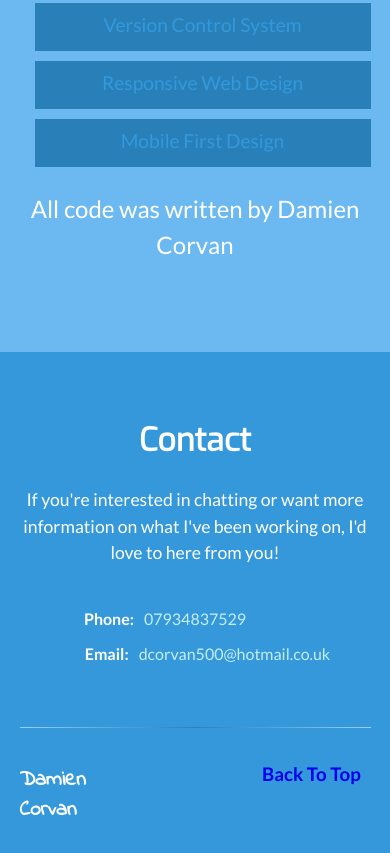
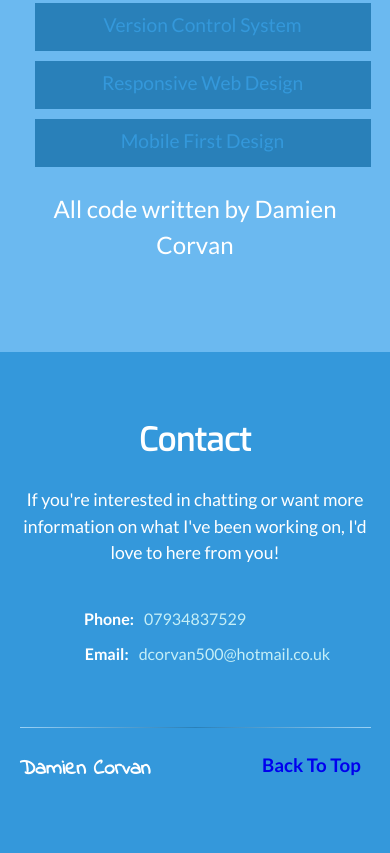
Before and after one commit to dcorvan500/Tech-Degree-Project-Two, a plain HTML site: page index.html in a window 390 px wide. Shown: the part 5133-5986 px from the top of the page. After the commit the page ends 5963 px from the top, so only its background shows below. Drawn offline with Linux system fonts and the light colour scheme.

Commit message:
responsive updates

```diff
--- a/css/main.css
+++ b/css/main.css
@@ -289,8 +289,9 @@ footer ul {
     float:left;
 	margin-left:5%;
 	text-align: left;
-	width:30%;
+
 	color:#fff;
+	margin-top: 10px;
 }
 
 .footer-text {
@@ -298,6 +299,7 @@ footer ul {
 	margin-right: 7.5%;
 	text-align: right;
 	width:50%;
+	margin-top: 10px;
 }
 
 footer ul li {
@@ -328,7 +330,7 @@ RESPONSIVE 768px
 {
 nav ul li {
 	display:inline-block;
-	padding: 0px 40px;
+	padding: 0px 35px;
 	background-color: #3498db;
 }
 
--- a/index.html
+++ b/index.html
@@ -115,7 +115,7 @@
 		         	<li>Responsive Web Design</li>
 		         	<li>Mobile First Design</li>
 				</ul>
-				<p>All code was written by Damien Corvan</p>
+				<p>All code written by Damien Corvan</p>
 		     </section>
 			 <section id="contact">
 		  	    <h2>Contact</h2>
```
